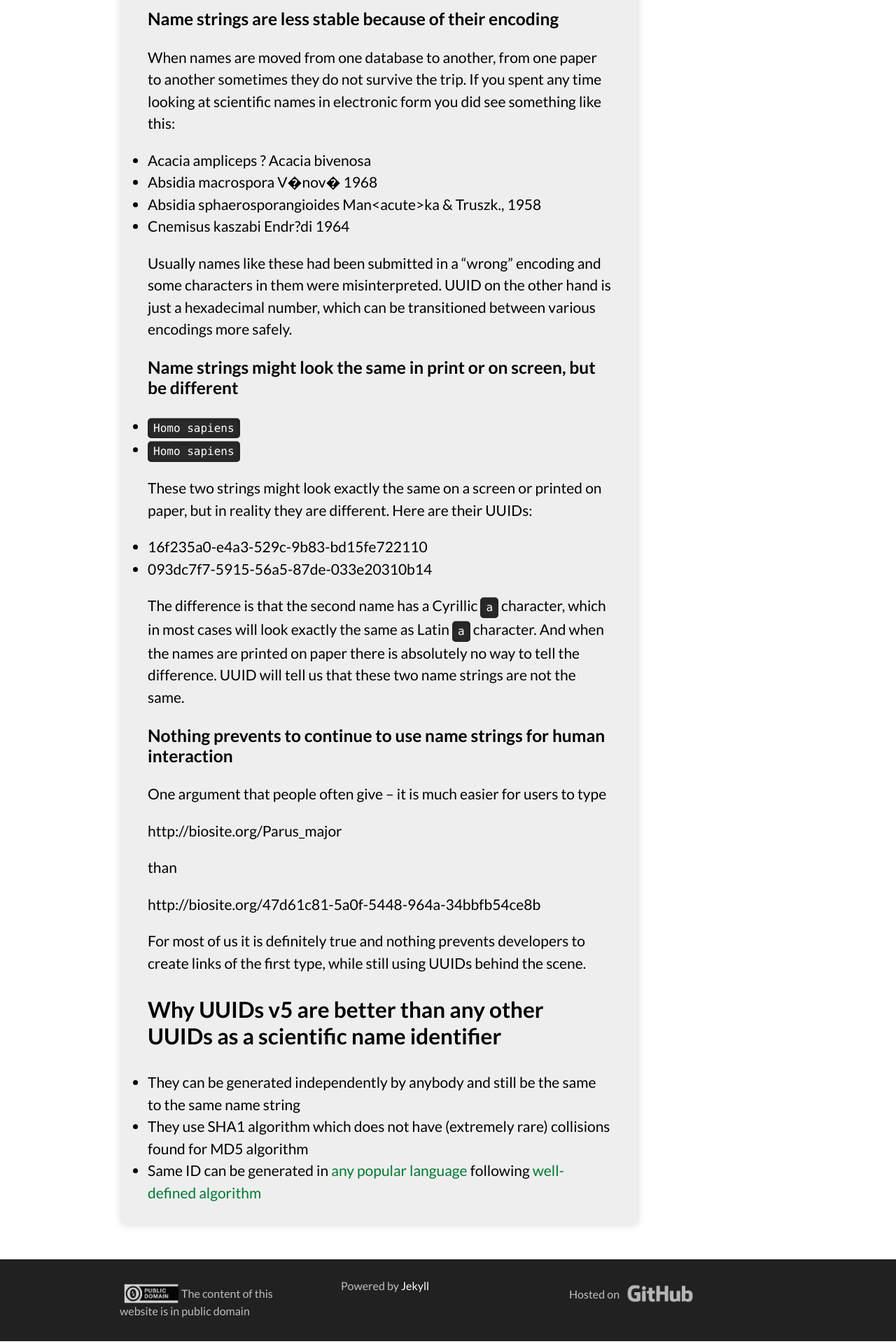
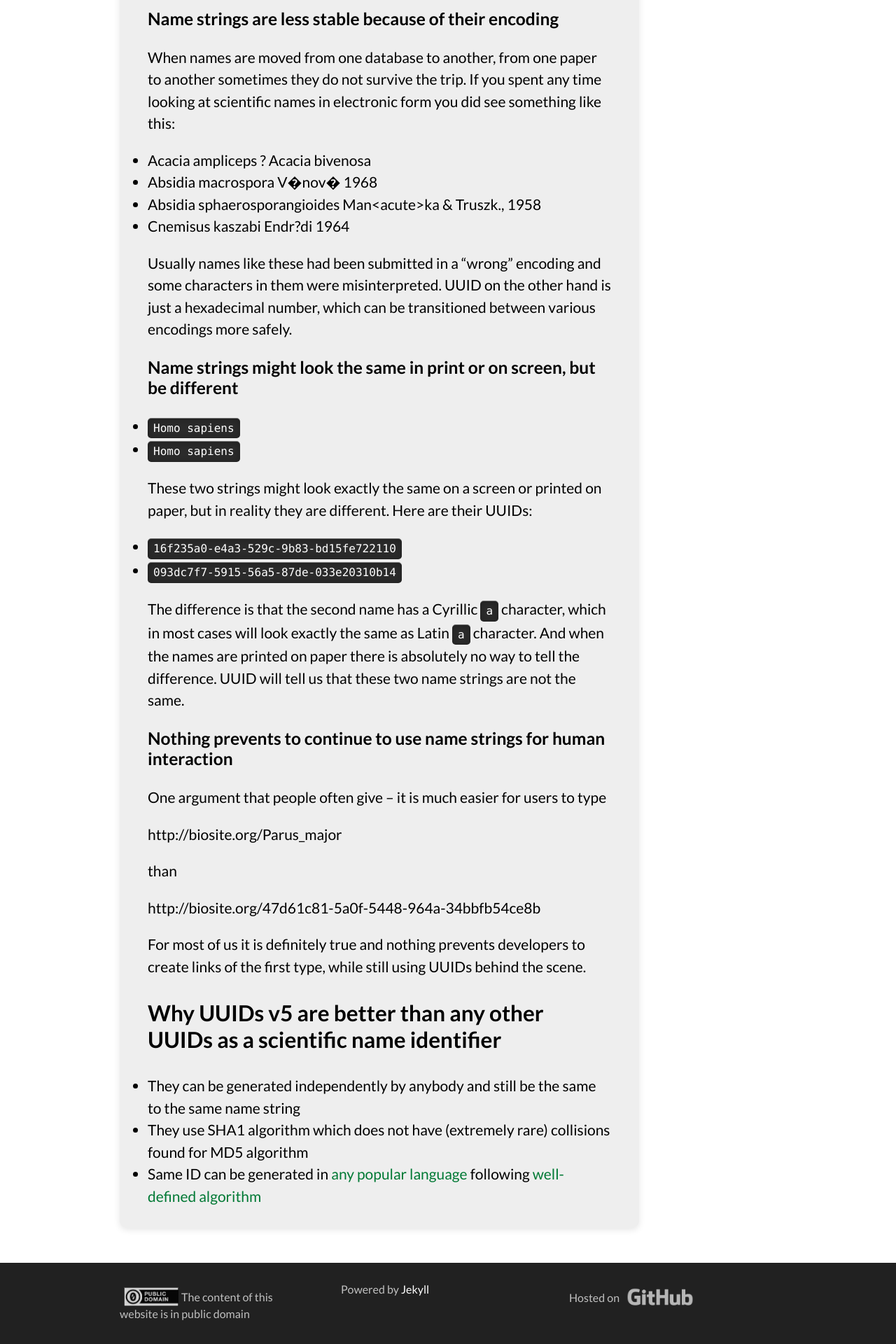
Before and after one commit to GlobalNamesArchitecture/GlobalNamesArchitecture.github.io, a Jekyll site: the page built from _posts/2015-05-31-gn-uuid-0-5-0.md, in a window 1280 px wide. Shown: the part 2716-4636 px from the top of the page at 70% size. Built offline with Jekyll 4.4.1, drawn with Linux system fonts in a browser that asks for light colours; nearby versions of some CDN libraries.

```diff
--- a/_posts/2015-05-31-gn-uuid-0-5-0.md
+++ b/_posts/2015-05-31-gn-uuid-0-5-0.md
@@ -114,9 +114,9 @@ safely.
 These two strings might look exactly the same on a screen or printed on paper,
 but in reality they are different. Here are their UUIDs:
 
-* 16f235a0-e4a3-529c-9b83-bd15fe722110
+* `16f235a0-e4a3-529c-9b83-bd15fe722110`
 
-* 093dc7f7-5915-56a5-87de-033e20310b14
+* `093dc7f7-5915-56a5-87de-033e20310b14`
 
 The difference is that the second name has a Cyrillic `а` character, which in
 most cases will look exactly the same as Latin `a` character. And when the
```
